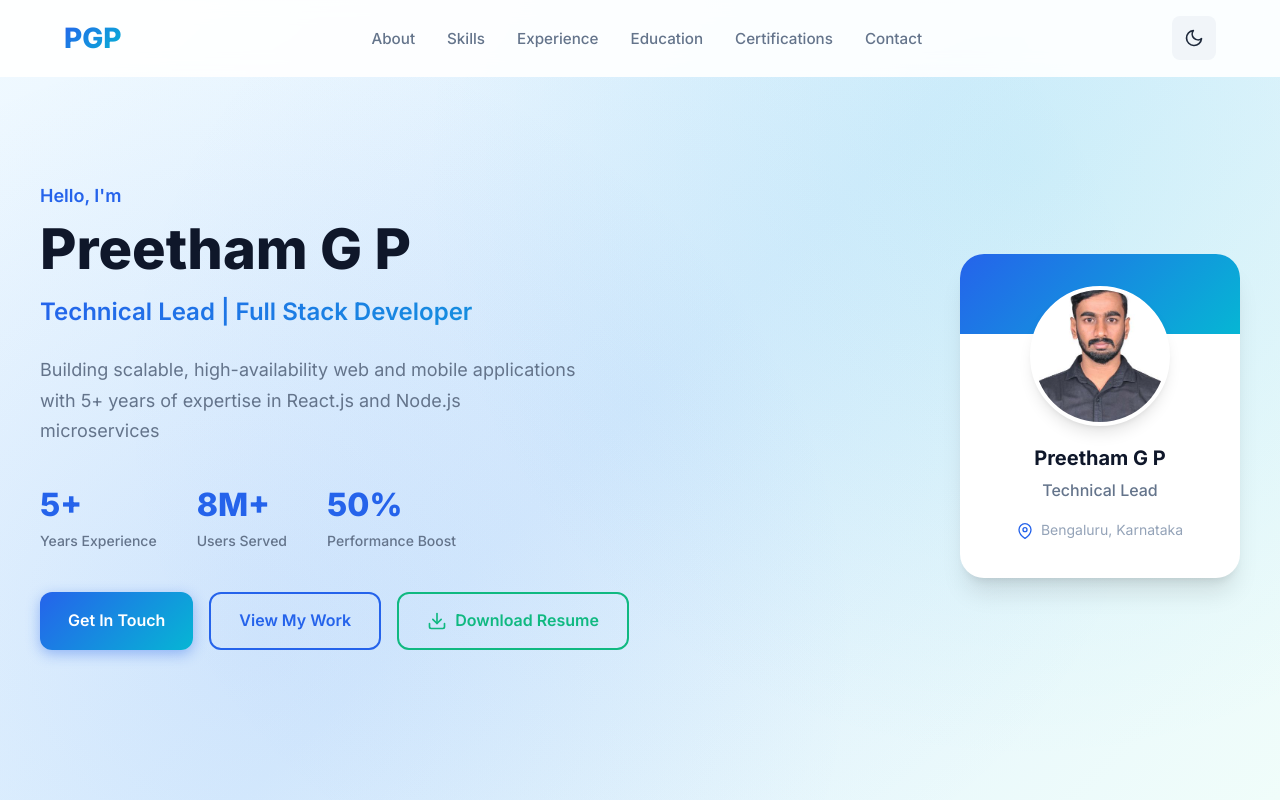
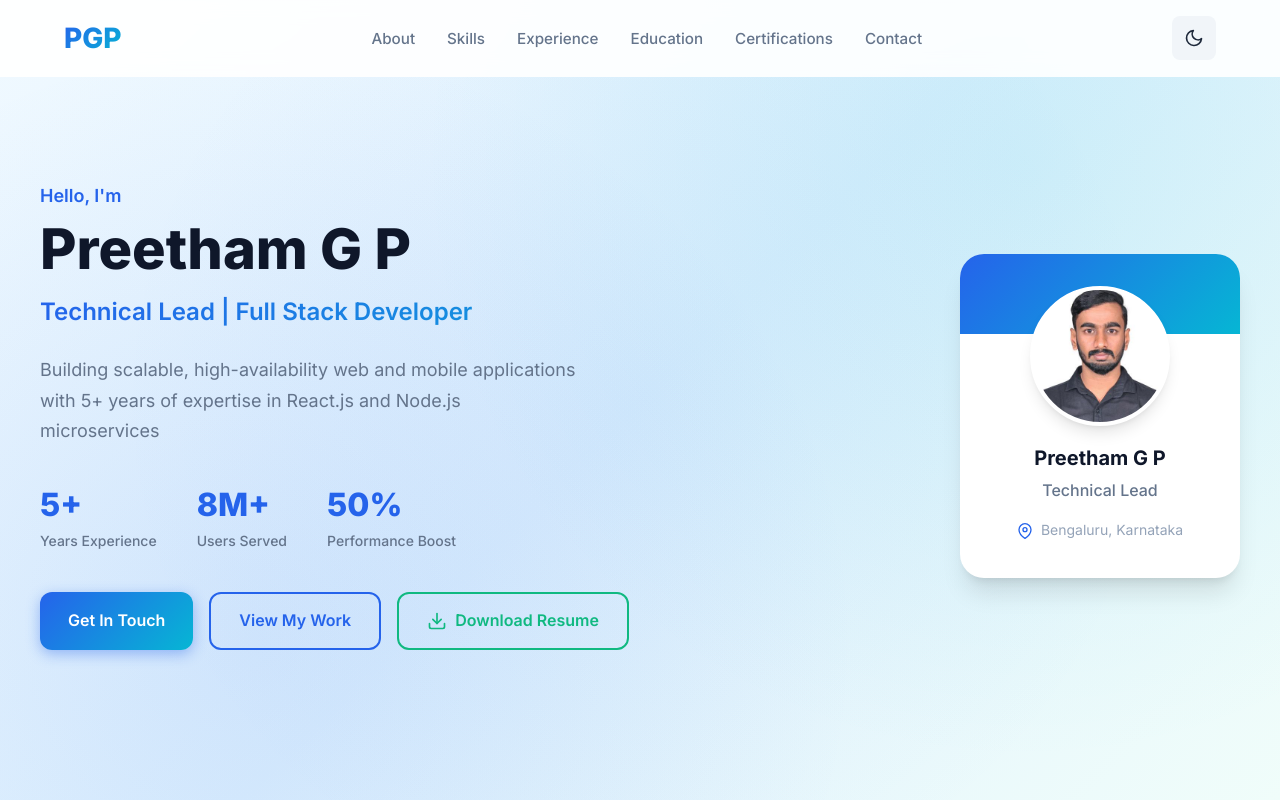
Before and after one commit to PREETHAMGP/PREETHAM_GP_Portfolio, a React (Create React App) app: page / in a window 1280 px wide. Shown: the top 800 px of the page. Built offline with nearby package versions, Linux system fonts and the light colour scheme.

Commit message:
Fix profile image cropping in Hero section

```diff
--- a/src/components/Hero.css
+++ b/src/components/Hero.css
@@ -190,8 +190,8 @@
 }
 
 .profile-avatar img {
-  width: 115%;
-  height: 115%;
+  width: 100%;
+  height: 100%;
   object-fit: cover;
   object-position: center top;
   transform: scale(1.1);
```
